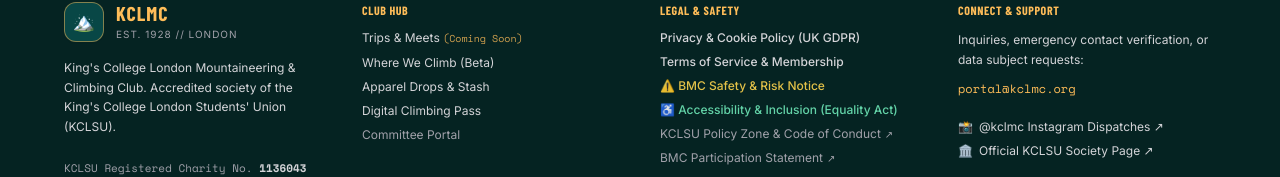
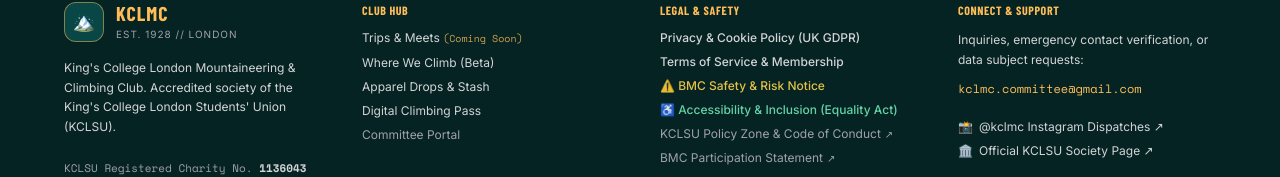
Before and after one commit to RemTypes/kclmc-portal, a Next.js app: page /membership in a window 1280 px wide. Shown: the part 1861-2038 px from the top of the page. Built offline with nearby package versions, Linux system fonts and the light colour scheme; a web font is replaced by a local one.

Commit message:
fix(contact): change contact email to kclmc.committee@gmail.com across public site

```diff
--- a/app/(kclmc)/membership/page.tsx
+++ b/app/(kclmc)/membership/page.tsx
@@ -363,7 +363,7 @@
           } else if (res.status === 409) {
             errorMsg = `Student ID "${cleanId}" is already linked to another account.`;
           } else {
-            errorMsg = `Verification server returned status ${res.status}. Please try again or contact committee@kclmc.org.`;
+            errorMsg = `Verification server returned status ${res.status}. Please try again or contact kclmc.committee@gmail.com.`;
           }
         }
         setSearchError(errorMsg);
@@ -577,7 +577,7 @@
             </div>
             <div className="text-xs font-mono text-zinc-400 text-left md:text-right shrink-0">
               <span className="block text-zinc-400">Need to update or re-link?</span>
-              <a href="mailto:committee@kclmc.org" className="text-[#FFBD59] hover:underline">
+              <a href="mailto:kclmc.committee@gmail.com" className="text-[#FFBD59] hover:underline">
                 Contact Committee →
               </a>
             </div>
--- a/app/(legal)/accessibility/page.tsx
+++ b/app/(legal)/accessibility/page.tsx
@@ -69,7 +69,7 @@
             Prospective and current members requiring accommodations are encouraged to reach out before sessions or trips so we can ensure suitable gear, callers, and ratios are in place:
           </p>
           <div className="bg-[#041F1E] border border-[#084746] rounded-2xl p-4 text-xs font-mono text-zinc-300 space-y-2">
-            <div><strong className="text-white">Email Contact:</strong> <a href="mailto:portal@kclmc.org" className="text-[#FFBD59] underline">portal@kclmc.org</a> / <a href="mailto:committee@kclmc.org" className="text-[#FFBD59] underline">committee@kclmc.org</a></div>
+            <div><strong className="text-white">Email Contact:</strong> <a href="mailto:kclmc.committee@gmail.com" className="text-[#FFBD59] underline">kclmc.committee@gmail.com</a></div>
             <div><strong className="text-white">Confidentiality:</strong> Medical and disability disclosures are treated as Special Category Data under UK GDPR Article 9 and shared strictly on a need-to-know basis with your designated trip leader.</div>
             <div><strong className="text-white">KCLSU Disability Officer:</strong> We liaise directly with the KCLSU Student Societies Inclusion team to fund specialized equipment where required.</div>
           </div>
@@ -98,7 +98,7 @@
             </div>
           </div>
           <p className="text-xs text-zinc-400 mt-2">
-            If you encounter any accessibility barriers on our digital platform or require documents in an alternative format (large print, audio transcript, plain text), please contact <a href="mailto:portal@kclmc.org" className="text-[#FFBD59] underline">portal@kclmc.org</a>.
+            If you encounter any accessibility barriers on our digital platform or require documents in an alternative format (large print, audio transcript, plain text), please contact <a href="mailto:kclmc.committee@gmail.com" className="text-[#FFBD59] underline">kclmc.committee@gmail.com</a>.
           </p>
         </section>
 
--- a/app/(legal)/privacy/page.tsx
+++ b/app/(legal)/privacy/page.tsx
@@ -42,7 +42,7 @@
             <div><strong className="text-white">Charity Umbrella:</strong> King&apos;s College London Students&apos; Union (KCLSU)</div>
             <div><strong className="text-white">Registered Address:</strong> Student Centre, Macadam Building, Surrey Street, London WC2R 2NS, UK</div>
             <div><strong className="text-white">ICO Fee Status:</strong> Exempt under Data Protection (Charges and Information) Regulations 2018 (Not-for-Profit Exemption; operates under KCLSU Charity No. 1136043 ICO registration)</div>
-            <div><strong className="text-white">Data Protection Contact:</strong> <a href="mailto:portal@kclmc.org" className="text-[#FFBD59] underline">portal@kclmc.org</a></div>
+            <div><strong className="text-white">Data Protection Contact:</strong> <a href="mailto:kclmc.committee@gmail.com" className="text-[#FFBD59] underline">kclmc.committee@gmail.com</a></div>
           </div>
         </section>
 
@@ -168,7 +168,7 @@
             </div>
           </div>
           <p className="text-xs text-zinc-400 mt-2">
-            To exercise any of these rights, email us at <a href="mailto:portal@kclmc.org" className="text-[#FFBD59] underline">portal@kclmc.org</a>. We respond to all verified requests within 30 days as required by UK law. You also have the right to lodge a complaint with the <strong>Information Commissioner&apos;s Office (ICO)</strong> at <a href="https://ico.org.uk" target="_blank" rel="noopener noreferrer" className="text-[#FFBD59] underline">ico.org.uk</a>.
+            To exercise any of these rights, email us at <a href="mailto:kclmc.committee@gmail.com" className="text-[#FFBD59] underline">kclmc.committee@gmail.com</a>. We respond to all verified requests within 30 days as required by UK law. You also have the right to lodge a complaint with the <strong>Information Commissioner&apos;s Office (ICO)</strong> at <a href="https://ico.org.uk" target="_blank" rel="noopener noreferrer" className="text-[#FFBD59] underline">ico.org.uk</a>.
           </p>
         </section>
 
--- a/app/api/roster/link/route.ts
+++ b/app/api/roster/link/route.ts
@@ -58,7 +58,7 @@
 
     if (existingProfile && existingProfile.id !== user.id) {
       return NextResponse.json(
-        { error: `Student ID "${safeDisplayId}" is already linked to another KCLMC account. If this is your student ID, please contact committee@kclmc.org.` },
+        { error: `Student ID "${safeDisplayId}" is already linked to another KCLMC account. If this is your student ID, please contact kclmc.committee@gmail.com.` },
         { status: 409, headers: { 'Content-Type': 'application/json' } }
       );
     }
@@ -84,7 +84,7 @@
 
     if (existingRoster && existingRoster.user_id && existingRoster.user_id !== user.id) {
       return NextResponse.json(
-        { error: `Student ID "${safeDisplayId}" is already linked to another KCLMC account. If this is your student ID, please contact committee@kclmc.org.` },
+        { error: `Student ID "${safeDisplayId}" is already linked to another KCLMC account. If this is your student ID, please contact kclmc.committee@gmail.com.` },
         { status: 409, headers: { 'Content-Type': 'application/json' } }
       );
     }
--- a/components/Footer.tsx
+++ b/components/Footer.tsx
@@ -124,10 +124,10 @@
             Inquiries, emergency contact verification, or data subject requests:
           </p>
           <a
-            href="mailto:portal@kclmc.org"
+            href="mailto:kclmc.committee@gmail.com"
             className="inline-block text-xs font-mono text-[#FFBD59] hover:underline"
           >
-            portal@kclmc.org
+            kclmc.committee@gmail.com
           </a>
           <div className="pt-2 flex flex-col gap-2">
             <a
--- a/lib/auth.ts
+++ b/lib/auth.ts
@@ -25,7 +25,7 @@
   ) {
     return 2;
   }
-  const committeeEmails = (process.env.COMMITTEE_EMAILS || 'president@kclmc.org,treasurer@kclmc.org,gear@kclmc.org,trips@kclmc.org,social@kclmc.org,portal@kclmc.org,remy.preston@outlook.com,remy.preston@kcl.ac.uk')
+  const committeeEmails = (process.env.COMMITTEE_EMAILS || 'kclmc.committee@gmail.com,president@kclmc.org,treasurer@kclmc.org,gear@kclmc.org,trips@kclmc.org,social@kclmc.org,portal@kclmc.org,remy.preston@outlook.com,remy.preston@kcl.ac.uk')
     .split(',')
     .map(e => e.trim().toLowerCase());
   if (committeeEmails.includes(normalized)) return 1;
```
Also changed, not shown: 2 other files (tests, documents, lock files or other folders).
